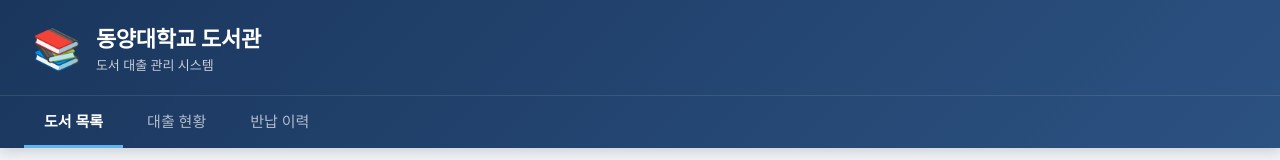
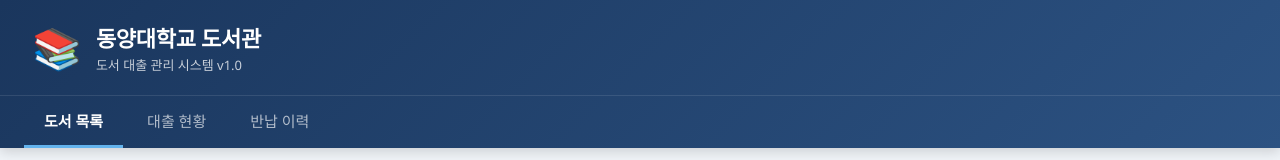
Before and after one commit to NamJungHyeon/library-loan-system, a React (Vite) app: page / in a window 1280 px wide. Shown: the top 160 px of the page. Built offline with nearby package versions, Linux system fonts and the light colour scheme.

Commit message:
chore: 헤더 부제목에 v1.0 추가

```diff
--- a/src/components/Header.jsx
+++ b/src/components/Header.jsx
@@ -14,7 +14,7 @@ export default function Header({ activeTab, setActiveTab, loanCount, overdueCoun
           <span className={styles.logoIcon}>📚</span>
           <div>
             <h1 className={styles.title}>동양대학교 도서관</h1>
-            <p className={styles.subtitle}>도서 대출 관리 시스템</p>
+            <p className={styles.subtitle}>도서 대출 관리 시스템 v1.0</p>
           </div>
         </div>
         {overdueCount > 0 && (
```
Also changed, not shown: 1 other file (tests, documents, lock files or other folders).
